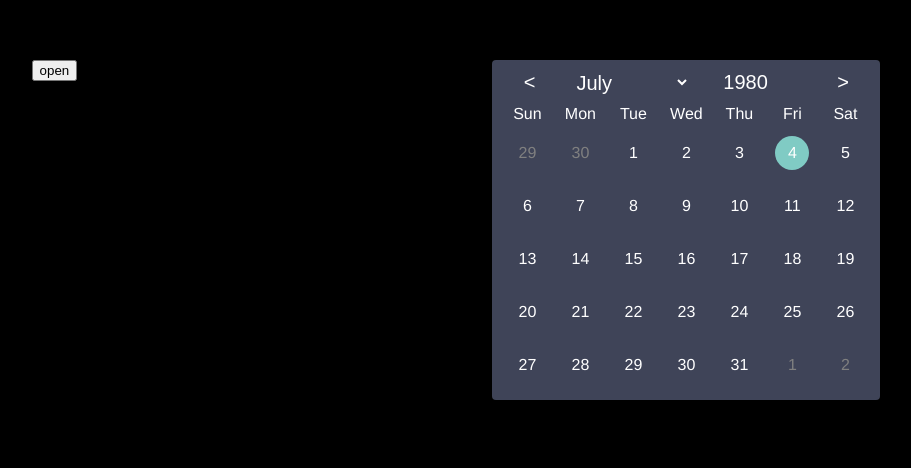
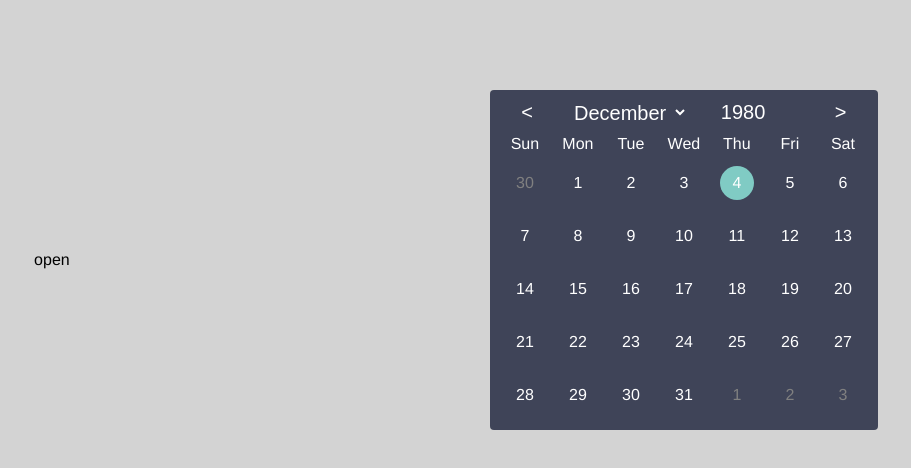
Before and after one commit to TravisL12/calendar-picker-react, a React (Create React App) app: page / in a window 1280 px wide. Shown: the part 148-616 px from the top of the page, without its empty margins (184-1095 px from the left). Built offline with nearby package versions, Linux system fonts and the light colour scheme.

Commit message:
change state

```diff
--- a/src/App.js
+++ b/src/App.js
@@ -3,14 +3,14 @@ import CalendarPicker from "./Calendar";
 function App() {
   return (
     <div className="app">
-      <div style={{ height: "400px" }}>
-        <CalendarPicker>
-          <button>Open</button>
-        </CalendarPicker>
-      </div>
-      <div style={{ height: "400px" }}>
-        <CalendarPicker startDate={"1980-7-4"} />
-      </div>
+      <CalendarPicker>
+        <div>Open</div>
+      </CalendarPicker>
+      <CalendarPicker
+        startDate={"1980-12-4"}
+        maxDate={"1981-3-25"}
+        minDate={"1980-3-25"}
+      />
     </div>
   );
 }
--- a/src/Calendar.js
+++ b/src/Calendar.js
@@ -1,4 +1,4 @@
-import React, { useCallback, useEffect, useMemo, useState } from "react";
+import React, { useMemo, useState } from "react";
 import {
   createDate,
   months,
@@ -8,57 +8,70 @@ import {
   buildDayArray,
 } from "./helpers";
 
-const CalendarPicker = ({ startDate, children }) => {
-  const [isOpen, setIsOpen] = useState(!children);
+const CalendarPicker = ({ startDate, maxDate, minDate, children }) => {
   const id = useMemo(() => Math.round(Math.random() * 1000), []);
-  const dateProp = useMemo(() => {
-    if (!startDate) {
-      return new Date();
-    }
-    if (typeof startDate === "string") {
-      return new Date(startDate);
-    }
-    return startDate;
-  }, [startDate]);
 
-  const [selectedMonth, setSelectedMonth] = useState(dateProp.getMonth());
-  const [selectedYear, setSelectedYear] = useState(dateProp.getFullYear());
-  const [selectedDay, setSelectedDay] = useState(dateProp.getDate());
-  const [days, setDays] = useState([]);
-  const { totalDays, firstDay, prevMonthTotalDays, nextMonthTotalDays } =
-    createDate(selectedYear, selectedMonth);
+  const hasTrigger = !!children;
+  const [isOpen, setIsOpen] = useState(!hasTrigger);
+  const [date, setDate] = useState(createDate(startDate));
 
-  const setDate = useCallback(() => {
-    const newDays = buildDayArray(totalDays);
-    setDays(newDays);
-  }, [totalDays]);
+  const {
+    date: dateProp,
+    totalDays,
+    firstDay,
+    prevMonthTotalDays,
+    nextMonthTotalDays,
+    days,
+  } = date;
 
-  useEffect(() => setDate(), [setDate, selectedMonth, selectedYear]);
+  const selectedMonth = dateProp.getMonth();
+  const selectedYear = dateProp.getFullYear();
+  const selectedDay = dateProp.getDate();
+
+  const updateDate = ({
+    year = selectedYear,
+    month = selectedMonth,
+    day = selectedDay,
+  }) => {
+    const created = createDate(`${year}-${month + 1}-${day}`);
+    setDate(created);
+  };
 
   const changeMonth = (change) => {
     const isJanuary = selectedMonth === 0;
     const isDecember = selectedMonth === months.length - 1;
 
+    let year = selectedYear;
+    let month = selectedMonth;
+
     if (isJanuary && change < 0) {
-      setSelectedYear(selectedYear - 1);
-      setSelectedMonth(months.length - 1);
+      year = selectedYear - 1;
+      month = months.length - 1;
     } else if (isDecember && change > 0) {
-      setSelectedYear(selectedYear + 1);
-      setSelectedMonth((selectedMonth + change) % months.length);
+      year = selectedYear + 1;
+      month = (selectedMonth + change) % months.length;
     } else {
-      setSelectedMonth((selectedMonth + change) % months.length);
+      month = (selectedMonth + change) % months.length;
     }
+
+    updateDate({ year, month });
   };
 
   const changeDate = (event) => {
     const { name, value } = event.target;
+    let year = selectedYear;
+    let month = selectedMonth;
+
     if (name === "months") {
-      setSelectedMonth(+value);
+      month = +value;
     }
     if (name === "years") {
-      setSelectedYear(value);
+      year = value;
     }
-    setDate();
+    if (String(year).length < 3) {
+      return;
+    }
+    updateDate({ year, month });
   };
 
   const daysBefore = buildDayArray(prevMonthTotalDays).slice(
@@ -88,7 +101,7 @@ const CalendarPicker = ({ startDate, children }) => {
     <div className="calendar-container">
       {childrenWithProps}
       {isOpen && (
-        <div className="calendar">
+        <div className={`calendar ${hasTrigger ? "hasTrigger" : ""}`}>
           <div className="title">
             <button
               className="month-btn"
@@ -140,7 +153,7 @@ const CalendarPicker = ({ startDate, children }) => {
                 <form key={`${id}-${day}`} style={style} className="day">
                   <input
                     onChange={() => {
-                      setSelectedDay(day + 1);
+                      updateDate({ day: day + 1 });
                     }}
                     checked={selectedDay - 1 === day}
                     id={`${id}-${day}`}
--- a/src/helpers.js
+++ b/src/helpers.js
@@ -1,12 +1,26 @@
-export const createDate = (year, month) => {
+export const createDate = (dateValue) => {
+  let date;
+  if (!dateValue) {
+    date = new Date();
+  }
+  if (typeof dateValue === "string") {
+    date = new Date(dateValue);
+  }
+
+  const year = date.getFullYear();
+  const month = date.getMonth();
+
   const firstDay = new Date(year, month).getDay(); // 0-index day of week (0 - 6)
   const prevMonthTotalDays = new Date(year, month, 0).getDate();
   const totalDays = new Date(year, month + 1, 0).getDate();
   const nextMonthTotalDays = new Date(year, month + 2, 0).getDate();
+  const days = buildDayArray(totalDays);
 
   return {
+    date,
     firstDay,
     totalDays,
+    days,
     prevMonthTotalDays,
     nextMonthTotalDays,
   };
@@ -15,7 +29,7 @@ export const createDate = (year, month) => {
 export const buildDayArray = (days) =>
   [...Array(days).keys()].map((day) => day);
 
-export const months = buildDayArray(11).map((month) => {
+export const months = buildDayArray(12).map((month) => {
   const date = new Date(2021, month);
   return date.toLocaleDateString("en-US", {
     timeZone: "UTC",
--- a/src/index.css
+++ b/src/index.css
@@ -8,7 +8,7 @@
 
 body {
   font-family: Helvetica;
-  background: black;
+  background: lightgray;
 }
 
 .app {
@@ -28,6 +28,9 @@ body {
   background: var(--calendar-color);
   color: white;
   border-radius: 4px;
+}
+.calendar.hasTrigger {
+  position: absolute;
 }
 
 .title {
```
